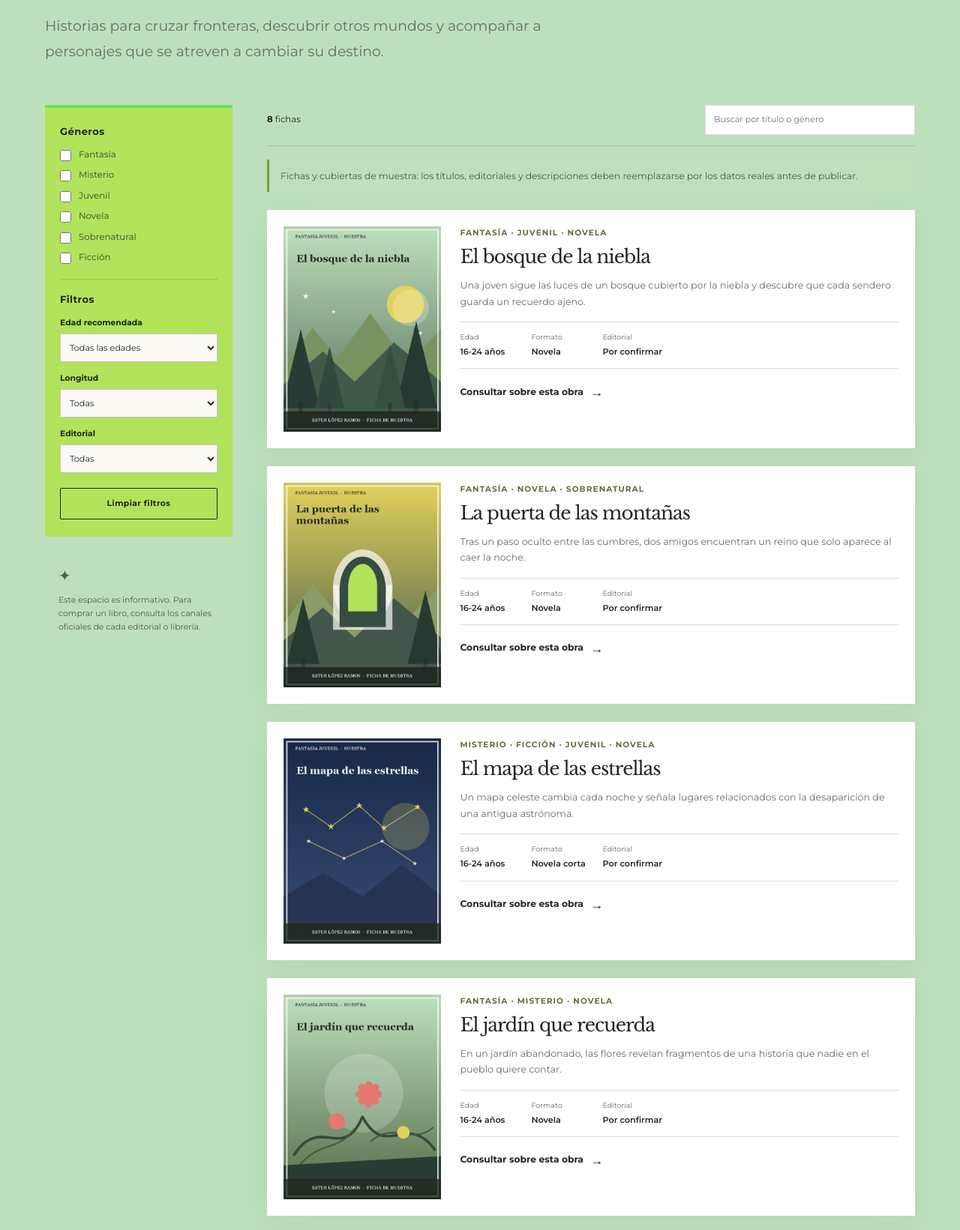
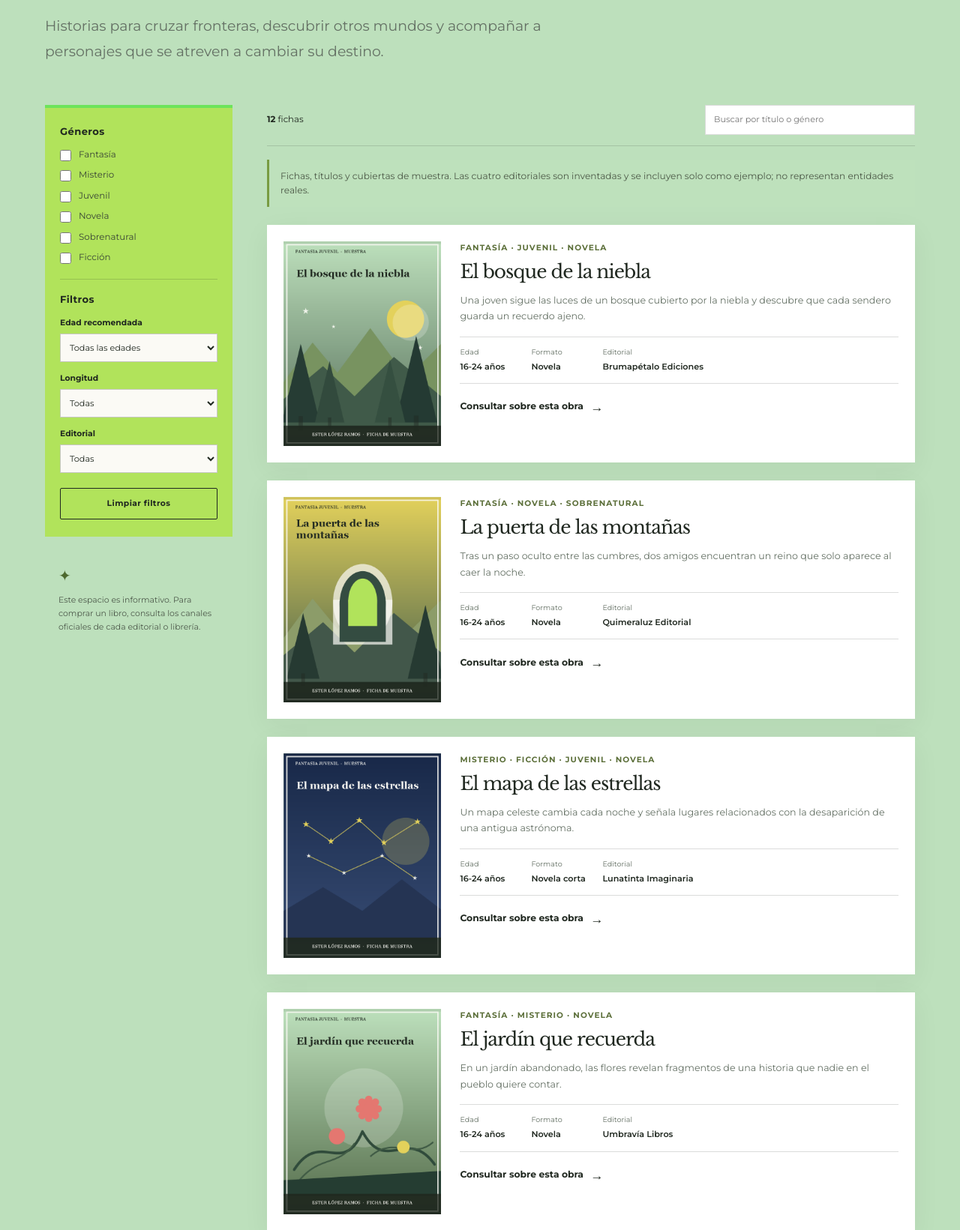
Before and after one commit to FilipLand/Web-escritora---DIW, a PHP site: page /paginas/MisLibros.php in a window 1280 px wide. Shown: the part 379-2020 px from the top of the page at 75% size. Run offline with PHP 8.4, Linux system fonts and the light colour scheme.

Commit message:
añadir y separar los libros

```diff
--- /dev/null
+++ b/web/datos.php
@@ -0,0 +1,112 @@
+<?php
+// Datos provisionales que alimentan tanto las tarjetas como sus atributos de filtrado.
+$libros = [
+    [
+        'titulo' => 'El bosque de la niebla',
+        'generos' => ['Fantasía', 'Juvenil', 'Novela'],
+        'edad' => '16-24',
+        'longitud' => 'Novela',
+        'editorial' => 'Brumapétalo Ediciones',
+        'imagen' => 'portada-bosque-niebla.png',
+        'descripcion' => 'Una joven sigue las luces de un bosque cubierto por la niebla y descubre que cada sendero guarda un recuerdo ajeno.',
+    ],
+    [
+        'titulo' => 'La puerta de las montañas',
+        'generos' => ['Fantasía', 'Novela', 'Sobrenatural'],
+        'edad' => '16-24',
+        'longitud' => 'Novela',
+        'editorial' => 'Quimeraluz Editorial',
+        'imagen' => 'portada-puerta-montanas.png',
+        'descripcion' => 'Tras un paso oculto entre las cumbres, dos amigos encuentran un reino que solo aparece al caer la noche.',
+    ],
+    [
+        'titulo' => 'El mapa de las estrellas',
+        'generos' => ['Misterio', 'Ficción', 'Juvenil', 'Novela'],
+        'edad' => '16-24',
+        'longitud' => 'Novela corta',
+        'editorial' => 'Lunatinta Imaginaria',
+        'imagen' => 'portada-mapa-estrellas.png',
+        'descripcion' => 'Un mapa celeste cambia cada noche y señala lugares relacionados con la desaparición de una antigua astrónoma.',
+    ],
+    [
+        'titulo' => 'El jardín que recuerda',
+        'generos' => ['Fantasía', 'Misterio', 'Novela'],
+        'edad' => '16-24',
+        'longitud' => 'Novela',
+        'editorial' => 'Umbravía Libros',
+        'imagen' => 'portada-jardin-recuerda.png',
+        'descripcion' => 'En un jardín abandonado, las flores revelan fragmentos de una historia que nadie en el pueblo quiere contar.',
+    ],
+    [
+        'titulo' => 'Cartas desde la luna azul',
+        'generos' => ['Fantasía', 'Juvenil', 'Ficción'],
+        'edad' => '16-24',
+        'longitud' => 'Novela',
+        'editorial' => 'Lunatinta Imaginaria',
+        'imagen' => 'portada-cartas-luna.png',
+        'descripcion' => 'Una serie de cartas llega desde una ciudad imposible que, según los libros, nunca existió.',
+    ],
+    [
+        'titulo' => 'La ciudad bajo el lago',
+        'generos' => ['Misterio', 'Ficción', 'Sobrenatural'],
+        'edad' => '16-24',
+        'longitud' => 'Novela',
+        'editorial' => 'Umbravía Libros',
+        'imagen' => 'portada-ciudad-lago.png',
+        'descripcion' => 'Cuando baja el nivel del agua, aparecen las torres de una ciudad sumergida y una puerta todavía iluminada.',
+    ],
+    [
+        'titulo' => 'Las guardianas del invierno',
+        'generos' => ['Fantasía', 'Juvenil', 'Sobrenatural'],
+        'edad' => '16-24',
+        'longitud' => 'Novela',
+        'editorial' => 'Quimeraluz Editorial',
+        'imagen' => 'portada-guardianas-invierno.png',
+        'descripcion' => 'Tres aprendices deben proteger la última llama del valle antes de que llegue una noche sin amanecer.',
+    ],
+    [
+        'titulo' => 'El faro de las últimas mareas',
+        'generos' => ['Fantasía', 'Misterio', 'Novela'],
+        'edad' => '16-24',
+        'longitud' => 'Novela corta',
+        'editorial' => 'Brumapétalo Ediciones',
+        'imagen' => 'portada-faro-mareas.png',
+        'descripcion' => 'Cada noche, un faro apagado dibuja una ruta distinta sobre el mar y alguien responde desde la niebla.',
+    ],
+    [
+        'titulo' => 'La biblioteca de los eclipses',
+        'generos' => ['Fantasía', 'Misterio', 'Novela'],
+        'edad' => '16-24',
+        'longitud' => 'Novela',
+        'editorial' => 'Lunatinta Imaginaria',
+        'imagen' => 'portada-biblioteca-eclipses.svg',
+        'descripcion' => 'En una biblioteca que solo abre durante los eclipses, una aprendiz encuentra libros que narran futuros posibles.',
+    ],
+    [
+        'titulo' => 'El reloj de cristal',
+        'generos' => ['Fantasía', 'Juvenil', 'Sobrenatural'],
+        'edad' => '16-24',
+        'longitud' => 'Novela',
+        'editorial' => 'Brumapétalo Ediciones',
+        'imagen' => 'portada-reloj-cristal.svg',
+        'descripcion' => 'Un reloj detenido permite escuchar los recuerdos de una ciudad y quizá cambiar el último día de su guardiana.',
+    ],
+    [
+        'titulo' => 'Las voces del valle de cristal',
+        'generos' => ['Misterio', 'Ficción', 'Sobrenatural'],
+        'edad' => '16-24',
+        'longitud' => 'Novela corta',
+        'editorial' => 'Umbravía Libros',
+        'imagen' => 'portada-valle-cristal.svg',
+        'descripcion' => 'Al caer la noche, los cristales de un valle repiten voces que revelan la historia olvidada de sus habitantes.',
+    ],
+    [
+        'titulo' => 'El atlas de las puertas dormidas',
+        'generos' => ['Fantasía', 'Juvenil', 'Novela'],
+        'edad' => '16-24',
+        'longitud' => 'Novela',
+        'editorial' => 'Quimeraluz Editorial',
+        'imagen' => 'portada-atlas-puertas.svg',
+        'descripcion' => 'Un atlas dibuja puertas ocultas por todo el mundo; una joven cartógrafa debe encontrarlas antes de que despierten.',
+    ],
+];
--- a/web/paginas/MisLibros.php
+++ b/web/paginas/MisLibros.php
@@ -6,83 +6,11 @@ $tituloPagina = 'Mis libros | Ester López Ramos';
 $descripcionPagina = 'Descubre las historias y fichas de fantasía juvenil de Ester López Ramos, con géneros y detalles de cada libro.';
 $urlCanonica = 'https://www.esterlibros.es/paginas/MisLibros.php';
 $mostrarBanner = false;
-// Datos provisionales que alimentan tanto las tarjetas como sus atributos de filtrado.
-$libros = [
-    [
-        'titulo' => 'El bosque de la niebla',
-        'generos' => ['Fantasía', 'Juvenil', 'Novela'],
-        'edad' => '16-24',
-        'longitud' => 'Novela',
-        'editorial' => 'Por confirmar',
-        'imagen' => 'portada-bosque-niebla.png',
-        'descripcion' => 'Una joven sigue las luces de un bosque cubierto por la niebla y descubre que cada sendero guarda un recuerdo ajeno.',
-    ],
-    [
-        'titulo' => 'La puerta de las montañas',
-        'generos' => ['Fantasía', 'Novela', 'Sobrenatural'],
-        'edad' => '16-24',
-        'longitud' => 'Novela',
-        'editorial' => 'Por confirmar',
-        'imagen' => 'portada-puerta-montanas.png',
-        'descripcion' => 'Tras un paso oculto entre las cumbres, dos amigos encuentran un reino que solo aparece al caer la noche.',
-    ],
-    [
-        'titulo' => 'El mapa de las estrellas',
-        'generos' => ['Misterio', 'Ficción', 'Juvenil', 'Novela'],
-        'edad' => '16-24',
-        'longitud' => 'Novela corta',
-        'editorial' => 'Por confirmar',
-        'imagen' => 'portada-mapa-estrellas.png',
-        'descripcion' => 'Un mapa celeste cambia cada noche y señala lugares relacionados con la desaparición de una antigua astrónoma.',
-    ],
-    [
-        'titulo' => 'El jardín que recuerda',
-        'generos' => ['Fantasía', 'Misterio', 'Novela'],
-        'edad' => '16-24',
-        'longitud' => 'Novela',
-        'editorial' => 'Por confirmar',
-        'imagen' => 'portada-jardin-recuerda.png',
-        'descripcion' => 'En un jardín abandonado, las flores revelan fragmentos de una historia que nadie en el pueblo quiere contar.',
-    ],
-    [
-        'titulo' => 'Cartas desde la luna azul',
-        'generos' => ['Fantasía', 'Juvenil', 'Ficción'],
-        'edad' => '16-24',
-        'longitud' => 'Novela',
-        'editorial' => 'Por confirmar',
-        'imagen' => 'portada-cartas-luna.png',
-        'descripcion' => 'Una serie de cartas llega desde una ciudad imposible que, según los libros, nunca existió.',
-    ],
-    [
-        'titulo' => 'La ciudad bajo el lago',
-        'generos' => ['Misterio', 'Ficción', 'Sobrenatural'],
-        'edad' => '16-24',
-        'longitud' => 'Novela',
-        'editorial' => 'Por confirmar',
-        'imagen' => 'portada-ciudad-lago.png',
-        'descripcion' => 'Cuando baja el nivel del agua, aparecen las torres de una ciudad sumergida y una puerta todavía iluminada.',
-    ],
-    [
-        'titulo' => 'Las guardianas del invierno',
-        'generos' => ['Fantasía', 'Juvenil', 'Sobrenatural'],
-        'edad' => '16-24',
-        'longitud' => 'Novela',
-        'editorial' => 'Por confirmar',
-        'imagen' => 'portada-guardianas-invierno.png',
-        'descripcion' => 'Tres aprendices deben proteger la última llama del valle antes de que llegue una noche sin amanecer.',
-    ],
-    [
-        'titulo' => 'El faro de las últimas mareas',
-        'generos' => ['Fantasía', 'Misterio', 'Novela'],
-        'edad' => '16-24',
-        'longitud' => 'Novela corta',
-        'editorial' => 'Por confirmar',
-        'imagen' => 'portada-faro-mareas.png',
-        'descripcion' => 'Cada noche, un faro apagado dibuja una ruta distinta sobre el mar y alguien responde desde la niebla.',
-    ],
-];
+require_once __DIR__ . '/../datos.php';
 // Opciones disponibles en el filtro por género; deben mantenerse coherentes con las fichas.
 $generos = ['Fantasía', 'Misterio', 'Juvenil', 'Novela', 'Sobrenatural', 'Ficción'];
+// Deriva las opciones editoriales de las fichas para que los filtros siempre coincidan.
+$editoriales = array_values(array_unique(array_column($libros, 'editorial')));
 // Carga la estructura común de la página antes de mostrar el catálogo.
 include __DIR__ . '/../templates/cabezado.php';
 include __DIR__ . '/../templates/menu.php';
@@ -132,7 +60,9 @@ include __DIR__ . '/../templates/menu.php';
                 <label class="filter-label" for="filter-publisher">Editorial</label>
                 <select id="filter-publisher" data-filter-publisher>
                     <option value="">Todas</option>
-                    <option value="Por confirmar">Por confirmar</option>
+                    <?php foreach ($editoriales as $editorial): ?>
+                        <option value="<?= htmlspecialchars($editorial, ENT_QUOTES, 'UTF-8') ?>"><?= htmlspecialchars($editorial, ENT_QUOTES, 'UTF-8') ?></option>
+                    <?php endforeach; ?>
                 </select>
                 <button class="button button-outline filter-reset" type="button" data-filter-reset>Limpiar filtros</button>
             </div>
@@ -149,7 +79,7 @@ include __DIR__ . '/../templates/menu.php';
                 <label class="sr-only" for="catalog-search">Buscar por título o género</label>
                 <input id="catalog-search" type="search" placeholder="Buscar por título o género" data-filter-search>
             </div>
-            <p class="notice-inline">Fichas y cubiertas de muestra: los títulos, editoriales y descripciones deben reemplazarse por los datos reales antes de publicar.</p>
+            <p class="notice-inline">Fichas, títulos y cubiertas de muestra. Las cuatro editoriales son inventadas y se incluyen solo como ejemplo; no representan entidades reales.</p>
             <div class="catalog-list" data-catalog-list>
                 <!-- Convierte cada elemento de datos en una tarjeta con valores escapados. -->
                 <?php foreach ($libros as $indice => $libro): ?>
```
Also changed, not shown: web/images/portada-atlas-puertas.svg (added), web/images/portada-biblioteca-eclipses.svg (added), web/images/portada-reloj-cristal.svg (added), web/images/portada-valle-cristal.svg (added).
